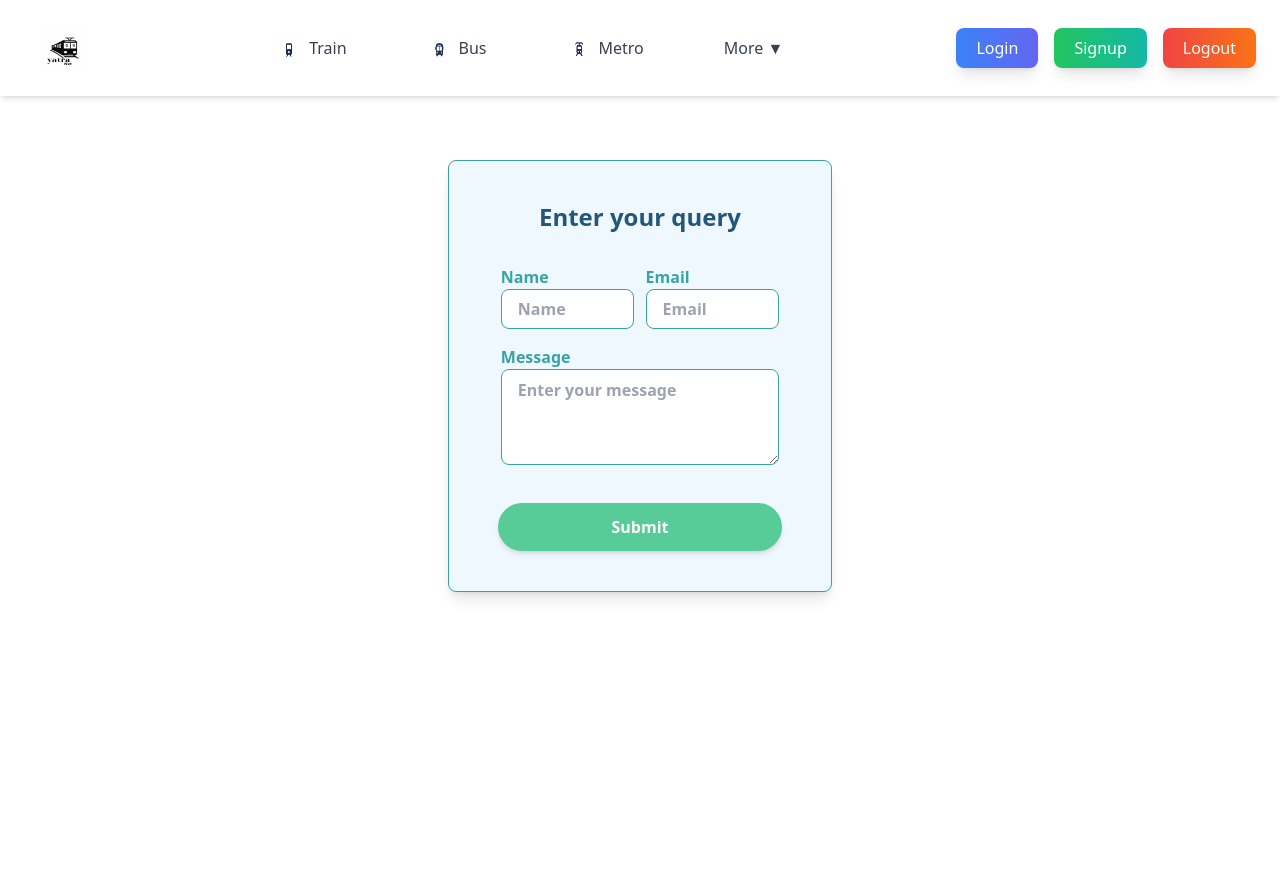
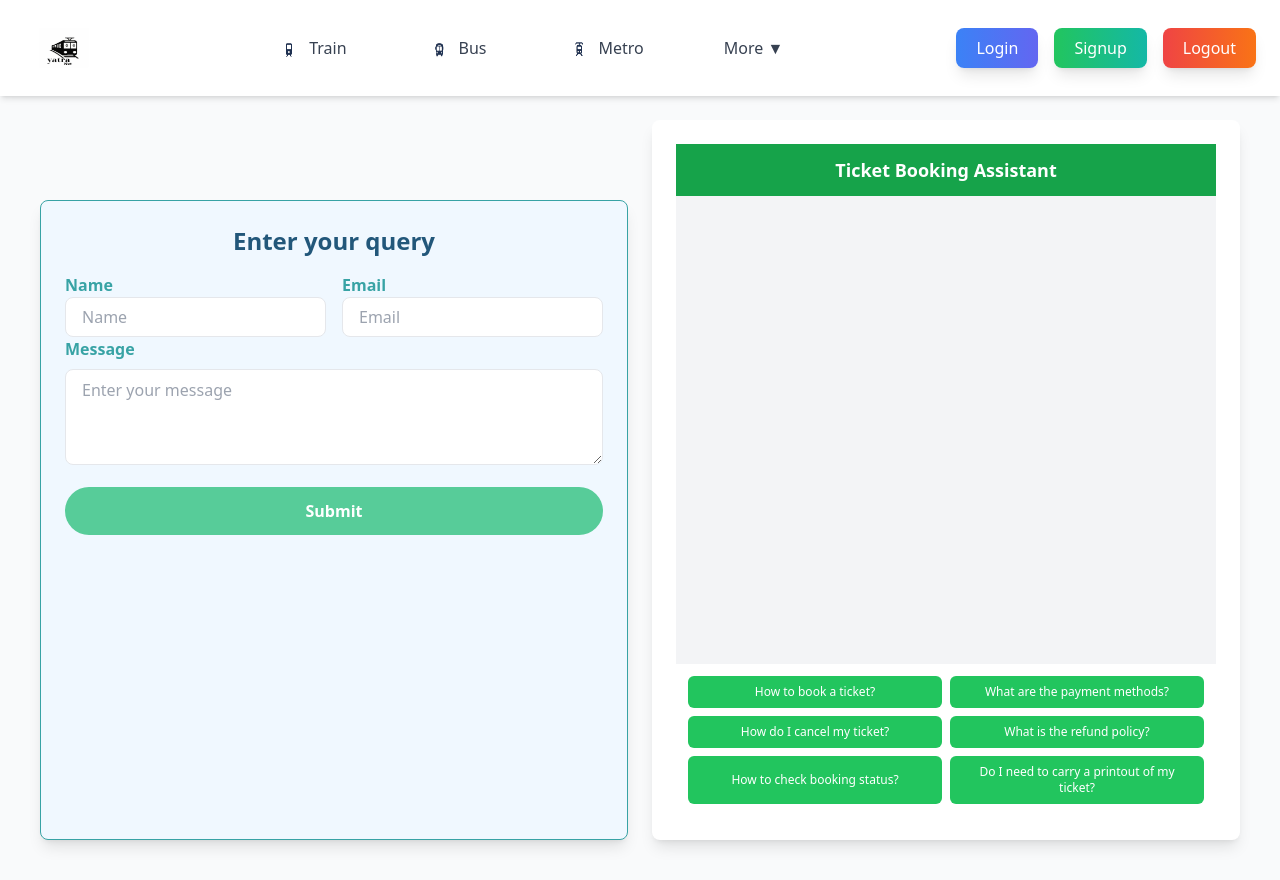
Before and after one commit to rajitchadar59/kumbh_project, a Next.js app: page /contactus in a window 1280 px wide. Before the commit the page ends 800 px from the top, so only its background shows below. Built offline with nearby package versions, Linux system fonts and the light colour scheme.

Commit message:
adding final files

```diff
--- /dev/null
+++ b/app/api/insertFruit/route.js
@@ -0,0 +1,39 @@
+import clientPromise from "@/lib/mongodb";
+
+export const POST = async (req) => {
+  try {
+    const body = await req.json();
+    const client = await clientPromise;
+    const db = client.db("kumbh");
+    const collection = db.collection("orders");
+
+
+    if (!body.name || !body.email || !body.mobile || !body.fruits || !body.amounts) {
+      return new Response(
+        JSON.stringify({ success: false, error: true, message: "Missing required fields" }),
+        { status: 400 }
+      );
+    }
+
+    const result = await collection.insertOne({
+      name: body.name,
+      email: body.email,
+      mobile: body.mobile,
+      fruits: body.fruits,
+      amounts: body.amounts,
+      createdAt: new Date(),
+    });
+
+    return new Response(
+      JSON.stringify({ success: true, error: false, message: "Order placed successfully!", orderId: result.insertedId }),
+      { status: 201 }
+    );
+
+  } catch (error) {
+    console.error("Error inserting data:", error);
+    return new Response(
+      JSON.stringify({ success: false, error: true, message: "Internal Server Error", details: error.message }),
+      { status: 500 }
+    );
+  }
+};
--- a/app/contactus/page.js
+++ b/app/contactus/page.js
@@ -7,7 +7,6 @@ const Signup = () => {
   const [name, setName] = useState("");
   const [email, setEmail] = useState("");
   const [message, setMessage] = useState("");
-
   const router = useRouter();
 
   const handleSubmit = async () => {
@@ -19,15 +18,11 @@ const Signup = () => {
     try {
       const response = await fetch("http://localhost:3000/api/contact", {
         method: "POST",
-        headers: {
-          "Content-Type": "application/json",
-        },
+        headers: { "Content-Type": "application/json" },
         body: JSON.stringify({ name, email, message }),
       });
 
-      if (!response.ok) {
-        throw new Error("Failed to submit request");
-      }
+      if (!response.ok) throw new Error("Failed to submit request");
 
       alert("Request submitted successfully!");
       router.push("/");
@@ -38,54 +33,71 @@ const Signup = () => {
   };
 
   return (
-    <div className="font-bold h-auto flex text-black bg-[#f0f8ff] w-96 rounded-lg mx-auto border border-[#38a3a5] border-opacity-100 flex-col gap-4 p-6 shadow-lg mt-40">
-      <h1 className="text-2xl my-4 flex justify-center text-[#22577a] font-extrabold">
-        Enter your query
-      </h1>
-
-
-      <div className="flex justify-between w-5/6 mx-auto">
-        <div className="w-[48%]">
+    <div className="p-6 bg-[#f0f8ff] rounded-lg border border-[#38a3a5] shadow-lg mt-20">
+      <h1 className="text-2xl text-[#22577a] font-extrabold text-center">Enter your query</h1>
+      <div className="grid grid-cols-2 gap-4 mt-4">
+        <div>
           <label className="text-[#38a3a5] font-semibold">Name</label>
-          <input
-            value={name}
-            onChange={(e) => setName(e.target.value)}
-            className="w-full rounded-lg h-10 bg-[#fff] text-black border border-[#38a3a5] px-4"
-            type="text"
-            placeholder="Name"
-          />
+          <input value={name} onChange={(e) => setName(e.target.value)} className="w-full rounded-lg h-10 bg-white border px-4" type="text" placeholder="Name" />
         </div>
-        <div className="w-[48%]">
+        <div>
           <label className="text-[#38a3a5] font-semibold">Email</label>
-          <input
-            value={email}
-            onChange={(e) => setEmail(e.target.value)}
-            className="w-full rounded-lg h-10 bg-[#fff] text-black border border-[#38a3a5] px-4"
-            type="email"
-            placeholder="Email"
-          />
+          <input value={email} onChange={(e) => setEmail(e.target.value)} className="w-full rounded-lg h-10 bg-white border px-4" type="email" placeholder="Email" />
         </div>
       </div>
-
-
-      <div className="w-5/6 mx-auto">
-        <label className="text-[#38a3a5] font-semibold">Message</label>
-        <textarea
-          value={message}
-          onChange={(e) => setMessage(e.target.value)}
-          className="w-full rounded-lg h-24 bg-[#fff] text-black border border-[#38a3a5] px-4 py-2"
-          placeholder="Enter your message"
-        ></textarea>
-      </div>
-
-      <button
-        onClick={handleSubmit}
-        className="h-12 rounded-full flex justify-center items-center my-4 bg-[#57cc99] w-[85%] mx-auto hover:bg-[#38a3a5] text-white font-bold shadow-md transition duration-300"
-      >
-        Submit
-      </button>
+      <label className="text-[#38a3a5] font-semibold mt-4">Message</label>
+      <textarea value={message} onChange={(e) => setMessage(e.target.value)} className="w-full rounded-lg h-24 bg-white border px-4 py-2 mt-2" placeholder="Enter your message"></textarea>
+      <button onClick={handleSubmit} className="mt-4 w-full bg-[#57cc99] h-12 rounded-full text-white font-bold hover:bg-[#38a3a5] transition">Submit</button>
     </div>
   );
 };
 
-export default Signup;
+const ChatBot = () => {
+  const [messages, setMessages] = useState([]);
+  const responses = {
+    "How to book a ticket?": "Click on get started, enter your booking details, and pay using QR code.",
+    "What are the payment methods?": "Only UPI payment method is available.",
+    "How do I cancel my ticket?": "This feature will be available shortly.",
+    "What is the refund policy?": "There is no Refund Policy.",
+    "How to check booking status?": "Click on check ticket status and enter your transaction ID and mobile number.",
+    "Do I need to carry a printout of my ticket?": "No need to print. A digital ticket with a QR code is enough for verification."
+  };
+
+  const handleQuestionClick = (question) => {
+    setMessages([...messages, { text: question, sender: "user" }]);
+    setTimeout(() => {
+      setMessages((prev) => [...prev, { text: responses[question], sender: "bot" }]);
+    }, 500);
+  };
+
+  return (
+    <div className="p-6 bg-white shadow-lg rounded-lg h-full flex flex-col">
+      <h2 className="text-lg font-semibold text-center bg-green-600 text-white py-3">Ticket Booking Assistant</h2>
+      <div className="flex-grow overflow-y-auto p-4 bg-gray-100 space-y-2">
+        {messages.map((msg, index) => (
+          <div key={index} className={`max-w-[75%] p-3 rounded-lg text-sm ${msg.sender === "user" ? "bg-green-100 text-green-900 self-end" : "bg-gray-300 text-gray-800 self-start"}`}>
+            {msg.text}
+          </div>
+        ))}
+      </div>
+      <div className="grid grid-cols-2 gap-2 p-3 bg-white">
+        {Object.keys(responses).map((question, index) => (
+          <button key={index} className="bg-green-500 text-white py-2 px-3 rounded-md text-xs hover:bg-green-700 transition-transform hover:scale-105" onClick={() => handleQuestionClick(question)}>
+            {question}
+          </button>
+        ))}
+      </div>
+    </div>
+  );
+};
+
+const HomePage = () => {
+  return (
+    <div className="grid grid-cols-2 gap-6 p-10 min-h-screen bg-gray-50 mt-20">
+      <Signup />
+      <ChatBot />
+    </div>
+  );
+};
+
+export default HomePage;
--- /dev/null
+++ b/app/order/page.js
@@ -0,0 +1,107 @@
+"use client"
+import { useState } from "react";
+import { useRouter } from "next/navigation";
+export default function FruitBooking() {
+  const router=useRouter();
+  const [selectedFruits, setSelectedFruits] = useState([]);
+  const [fruitAmounts, setFruitAmounts] = useState({});
+  const [userInfo, setUserInfo] = useState({ name: "", email: "", mobile: "" });
+
+  const fruits = ["Apple", "Banana", "Mango", "Orange", "Grapes"];
+
+  const generateRandomAmount = () => {
+    return (Math.random() * (500 - 50) + 50).toFixed(2);
+  };
+
+  const handleCheckboxChange = (event) => {
+    const { value, checked } = event.target;
+    if (checked) {
+      setSelectedFruits([...selectedFruits, value]);
+      setFruitAmounts({ ...fruitAmounts, [value]: generateRandomAmount() });
+    } else {
+      setSelectedFruits(selectedFruits.filter((fruit) => fruit !== value));
+      const newAmounts = { ...fruitAmounts };
+      delete newAmounts[value];
+      setFruitAmounts(newAmounts);
+    }
+  };
+
+  const handleInputChange = (e) => {
+    const { name, value } = e.target;
+    setUserInfo({ ...userInfo, [name]: value });
+  };
+
+  const handleSubmit = async (e) => {
+    e.preventDefault();
+    const response = await fetch("/api/insertFruit", {
+      method: "POST",
+      headers: {
+        "Content-Type": "application/json",
+      },
+      body: JSON.stringify({ ...userInfo, fruits: selectedFruits, amounts: fruitAmounts }),
+    });
+    const data = await response.json();
+    alert(data.message);
+    router.push("/");
+  };
+
+  return (
+    <div className="flex items-center justify-center min-h-screen bg-gray-100 mt-16">
+      <div className="bg-white p-6 rounded-lg shadow-lg w-96">
+        <h2 className="text-xl font-bold mb-4">Select Fruits</h2>
+        <form onSubmit={handleSubmit}>
+          <label className="block mb-2">
+            Name:
+            <input
+              type="text"
+              name="name"
+              value={userInfo.name}
+              onChange={handleInputChange}
+              className="w-full p-2 border rounded mt-1"
+              required
+            />
+          </label>
+          <label className="block mb-2">
+            Email:
+            <input
+              type="email"
+              name="email"
+              value={userInfo.email}
+              onChange={handleInputChange}
+              className="w-full p-2 border rounded mt-1"
+              required
+            />
+          </label>
+          <label className="block mb-2">
+            Mobile No.:
+            <input
+              type="tel"
+              name="mobile"
+              value={userInfo.mobile}
+              onChange={handleInputChange}
+              className="w-full p-2 border rounded mt-1"
+              required
+            />
+          </label>
+          {fruits.map((fruit) => (
+            <label key={fruit} className="block mb-2">
+              <input
+                type="checkbox"
+                value={fruit}
+                onChange={handleCheckboxChange}
+                className="mr-2"
+              />
+              {fruit} - ₹{fruitAmounts[fruit] || "0.00"}
+            </label>
+          ))}
+          <button
+            type="submit"
+            className="w-full bg-blue-500 text-white py-2 rounded hover:bg-blue-600 mt-4"
+          >
+            Submit
+          </button>
+        </form>
+      </div>
+    </div>
+  );
+}
--- a/components/Navbar.js
+++ b/components/Navbar.js
@@ -70,8 +70,8 @@ export default function Navbar() {
             {isDropdownOpen && (
               <ul className="absolute left-0 mt-2 w-40 bg-white border rounded-md shadow-lg transition-all duration-300">
                 <li>
-                  <Link className="block px-4 py-2 hover:bg-gray-200" href="/about">
-                    About Us
+                  <Link className="block px-4 py-2 hover:bg-gray-200" href="/order">
+                    order something
                   </Link>
                 </li>
                 <li>
```
Also changed, not shown: app/about/page.js (deleted, +0 -52 lines), app/generateticket/page.js (+12 -3 lines).
